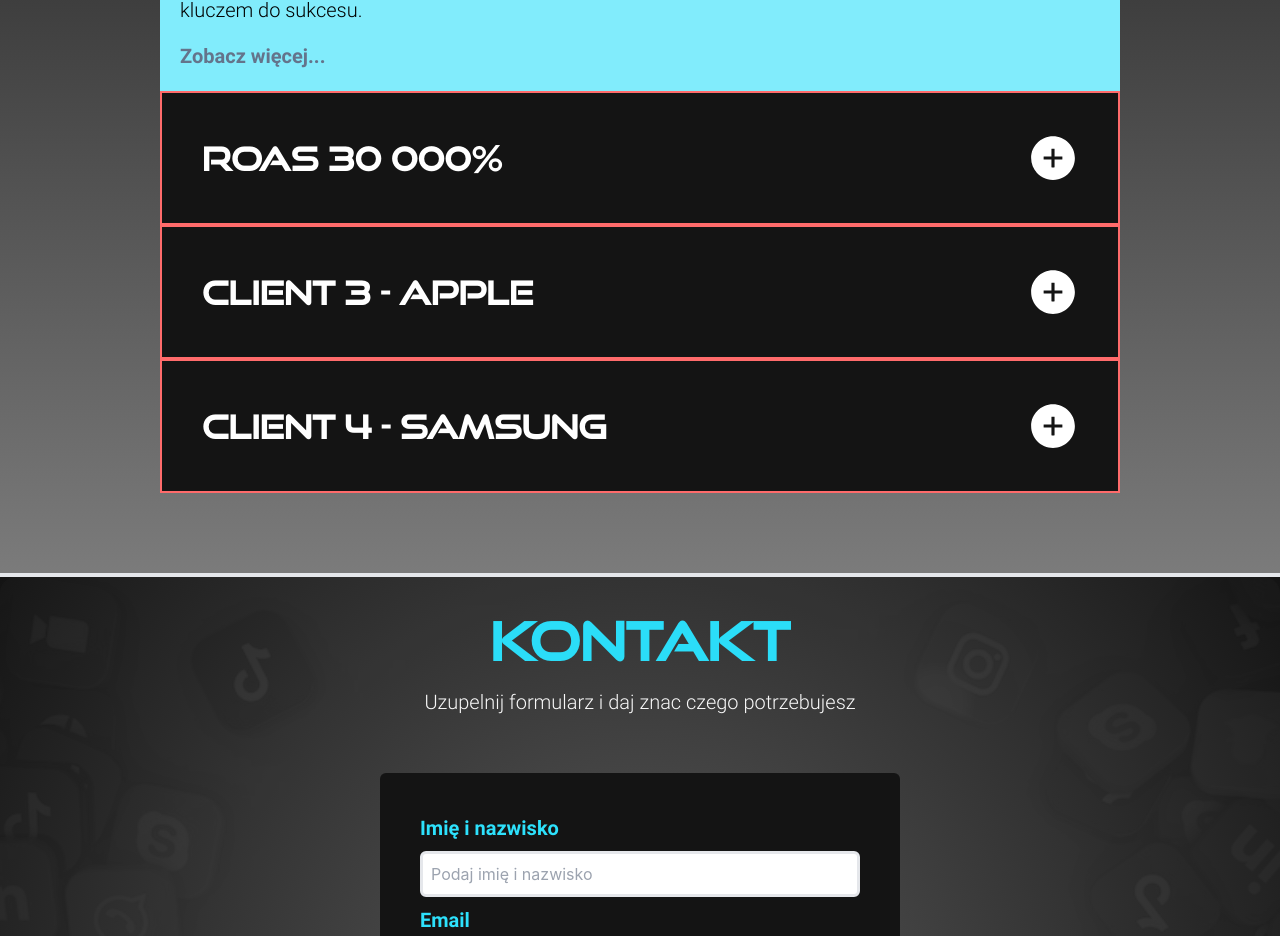
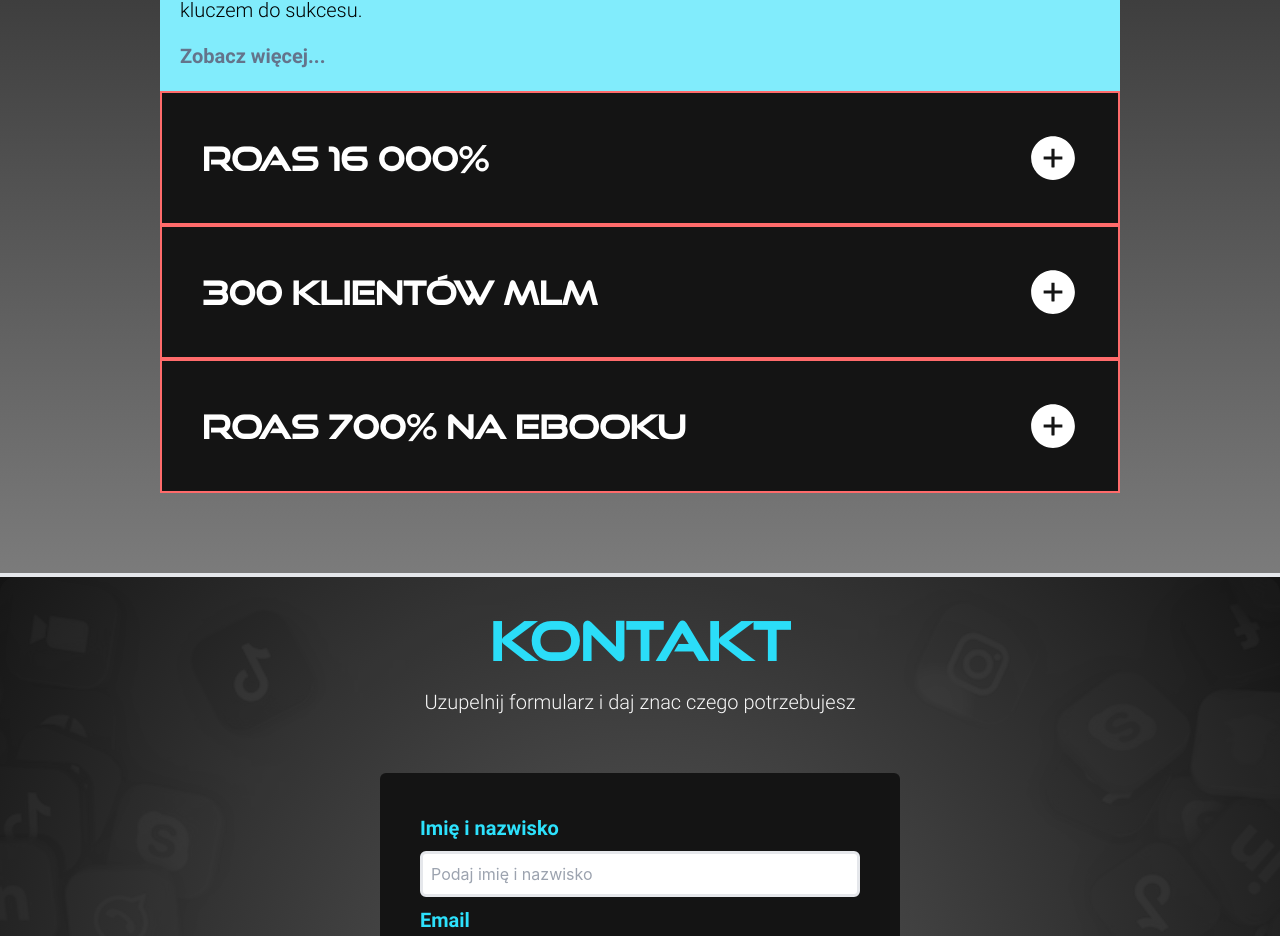
Before and after one commit to MateuszKuruc/marketing-portfolio, a Next.js app in the folder marketing-portfolio/: page / in a window 1280 px wide. Shown: the part 2115-3051 px from the top of the page. Built offline with nearby package versions, Linux system fonts and the light colour scheme.

Commit message:
replace placeholder data for accordion section, fix mistakes

```diff
--- a/marketing-portfolio/src/constants/index.ts
+++ b/marketing-portfolio/src/constants/index.ts
@@ -82,21 +82,21 @@ export const ACCORDION_DATA = [
   },
   {
     id: 2,
-    title: "ROAS 30 000%",
+    title: "ROAS 16 000%",
     description:
-      `Stworzyliśmy wielopoziomowy lejek sprzedażowy dla sklepu e-commerce sprzedającego odzież damską. Gdy przejmowałem konto ROAS stał na poziomie 800%, wyskalowałem go do poziomu 30 000% zwiększając przy tym budżet dwukrotnie.`,
+      "Stworzyliśmy wielopoziomowy lejek sprzedażowy dla sklepu e-commerce sprzedającego odzież damską. Gdy przejmowałem konto ROAS stał na poziomie 800%, wyskalowałem go do poziomu 16 000% zwiększając przy tym budżet dwukrotnie.",
   },
   {
     id: 3,
-    title: "Client 3 - Apple",
+    title: "300 KLIENTÓW MLM",
     description:
-      "Prowadzilem konsultacje marketingowe dla klienta w branzy bankowej. Tematyka dotyczyla doboru grafik przy prowadzeniu profilow w social media. adasdasdsadsa sadasdasdsadas dsadsadsadsad sadsadsadsa",
+      "Stworzyłem kampanię skupioną na rolki w branży BEAUTY MLM, po 2 miesiącach działania zyskaliśmy 350 nowych komentarzy co przełożyło się na 300 klientów przy budżecie miesięcznym na poziomie 1000zł.",
   },
   {
     id: 4,
-    title: "Client 4 - Samsung",
+    title: "ROAS 700% NA EBOOKU",
     description:
-      "Fajowa wspolpraca owocujaca w turbo wyniki. sadjaskdsakjdjhasjkdas dashdashjldkhaskdhaskjd sadjaslkdjaslkdkhaldkas ahdklashdjlkasdhjaksldhsakj",
+      "Klientka sprzedawała ebooka, produkt w pełni cyfrowy. Udało się wykręcić ceny za zakup na poziomie 6-7zł, co dawało REALNY ROAS 700%. Na każdym sprzedanym produkcie zarabiała około 30zł. Branża - poradniki dla rodziców.",
   },
 ];
 
```
